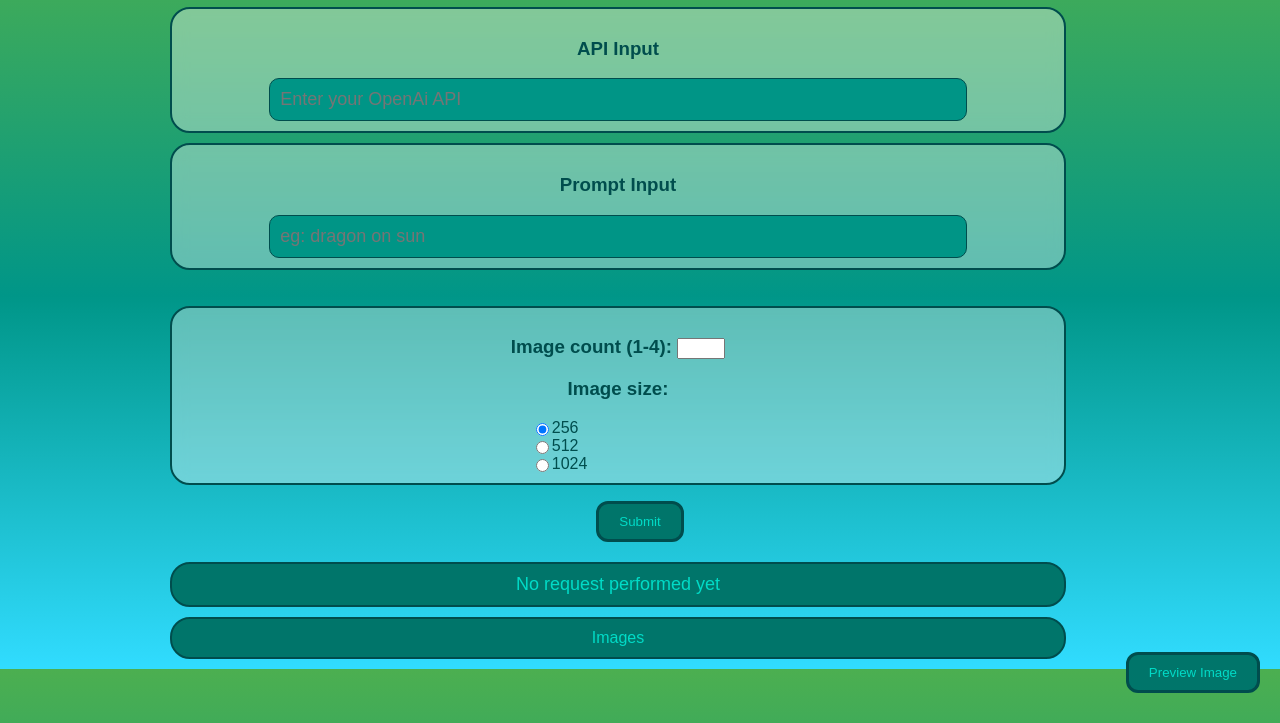
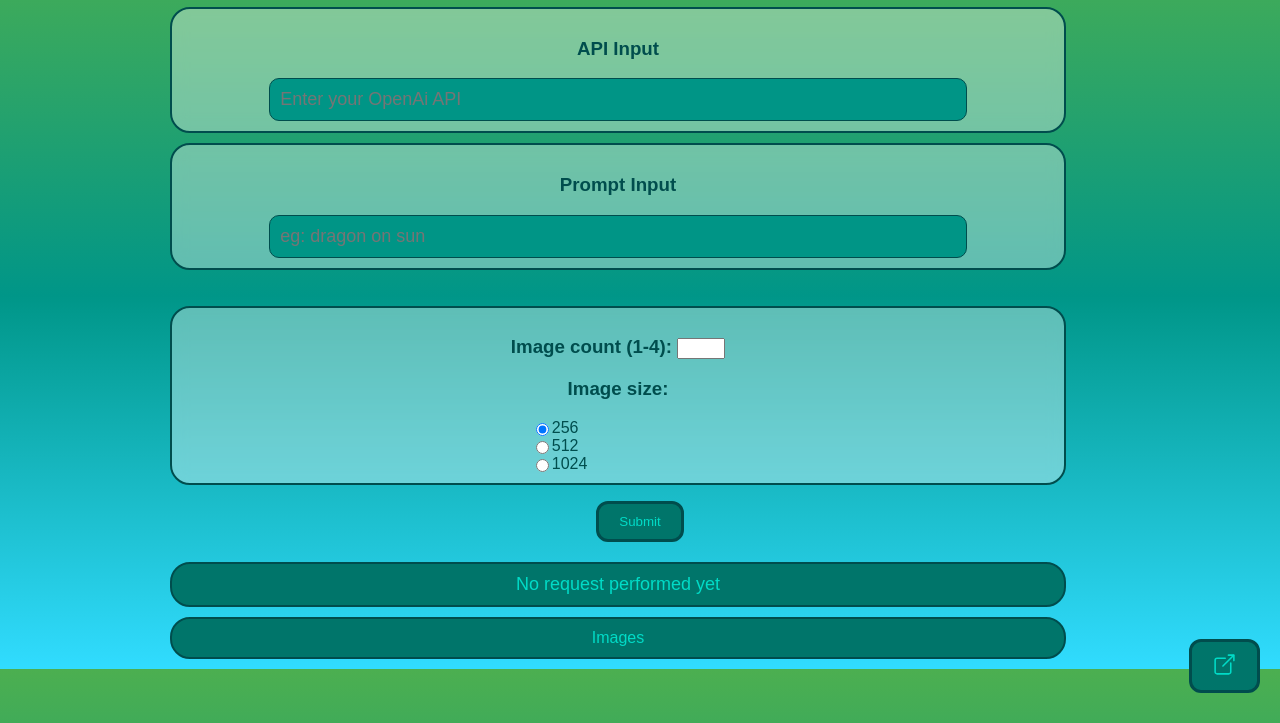
Before and after one commit to Hmmza-tariq/Hex-E.web, a plain HTML site: page index.html in a window 1280 px wide. Shown: the part 77-800 px from the top of the page. Drawn offline with Linux system fonts and the light colour scheme.

Commit message:
Update index.html

```diff
--- a/index.html
+++ b/index.html
@@ -182,7 +182,11 @@
     <legend>Images</legend>
     <div id="image-container"></div>
   </div>
-  <button id="download-button">Preview Image</button>
+  <button id="download-button"><svg width="25" height="25" fill="none" stroke="currentColor" stroke-linecap="round" stroke-linejoin="round" stroke-width="1.5" viewBox="0 0 24 24" xmlns="http://www.w3.org/2000/svg">
+    <path d="M18 10.5v8.625A1.875 1.875 0 0 1 16.125 21H4.875A1.875 1.875 0 0 1 3 19.125V7.875A1.875 1.875 0 0 1 4.875 6h7.85"></path>
+    <path d="M15.75 3H21v5.25"></path>
+    <path d="M10.5 13.5 20.625 3.375"></path>
+  </svg></button>
   <button id="minimize-button" style="display: none;">Minimize Image</button>
 
 </body>
```
